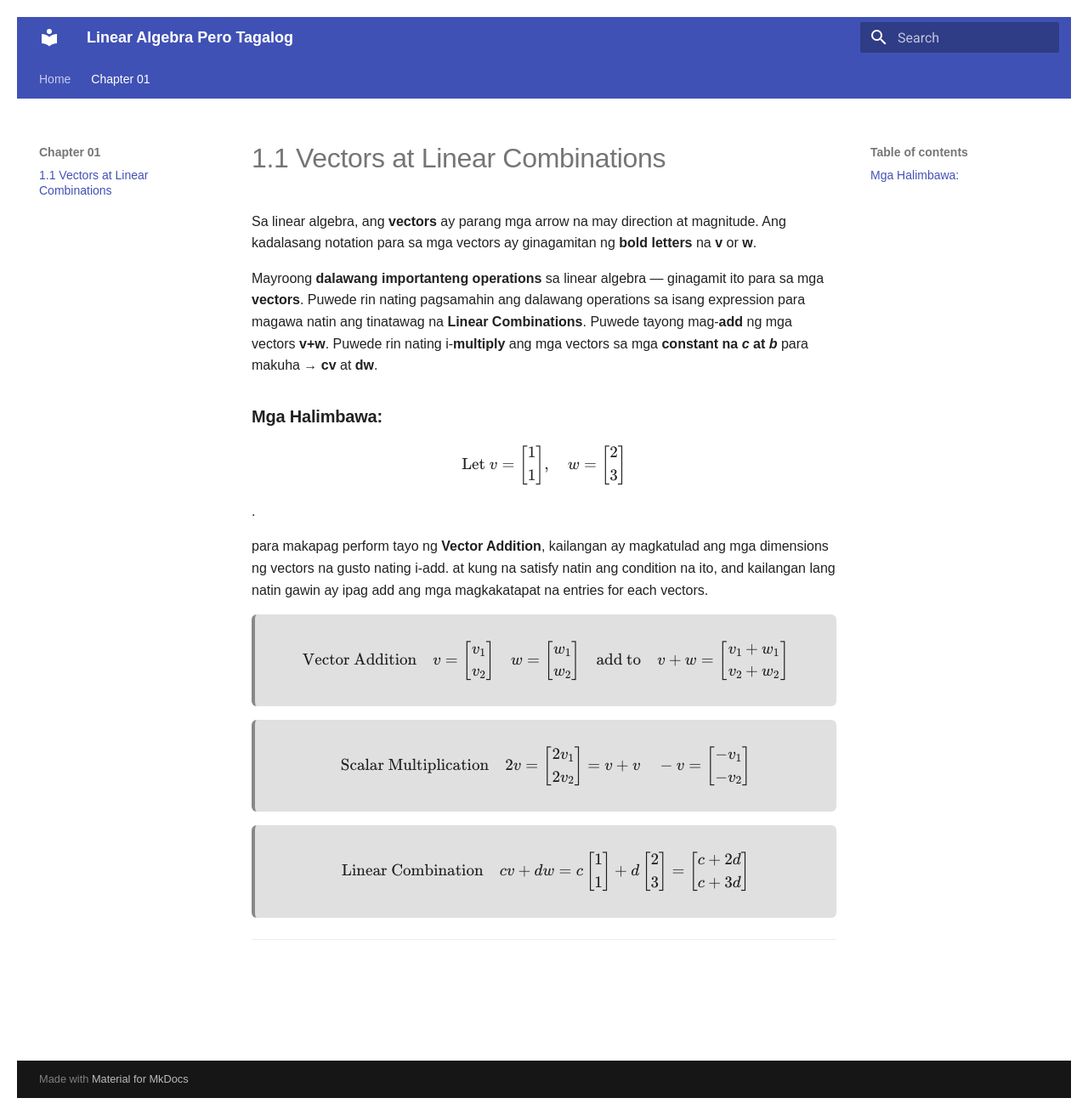
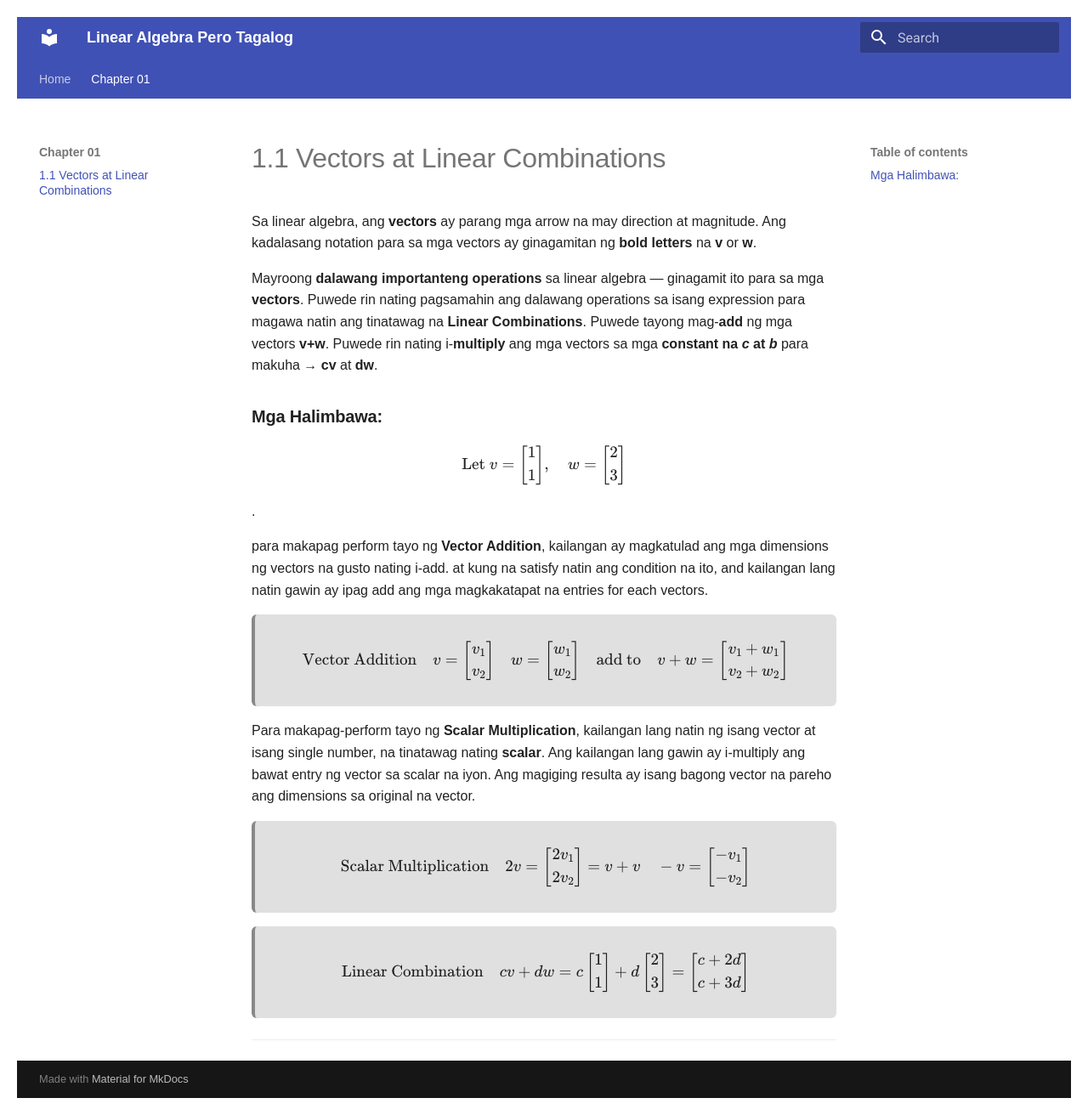
Before and after one commit to eigenlambda123/LinearAlgebra-PeroTagalog, an MkDocs documentation site: the page built from docs/chapter_01/1.1_vectors_at_linear_combinations.md, in a window 1280 px wide and 1312 px high. Shown: the whole window at 85% size. Built offline with MkDocs 1.6.1 and Material for MkDocs 9.7.7, drawn with Linux system fonts in a browser that asks for light colours.

Commit message:
scalar multiplication explaination

```diff
--- a/docs/chapter_01/1.1_vectors_at_linear_combinations.md
+++ b/docs/chapter_01/1.1_vectors_at_linear_combinations.md
@@ -29,8 +29,7 @@ $$
 $$
 </div>
 
-
-
+Para makapag-perform tayo ng **Scalar Multiplication**, kailangan lang natin ng isang vector at isang single number, na tinatawag nating **scalar**. Ang kailangan lang gawin ay i-multiply ang bawat entry ng vector sa scalar na iyon. Ang magiging resulta ay isang bagong vector na pareho ang dimensions sa original na vector.
 
 <div class="definition-box">
 $$
```
